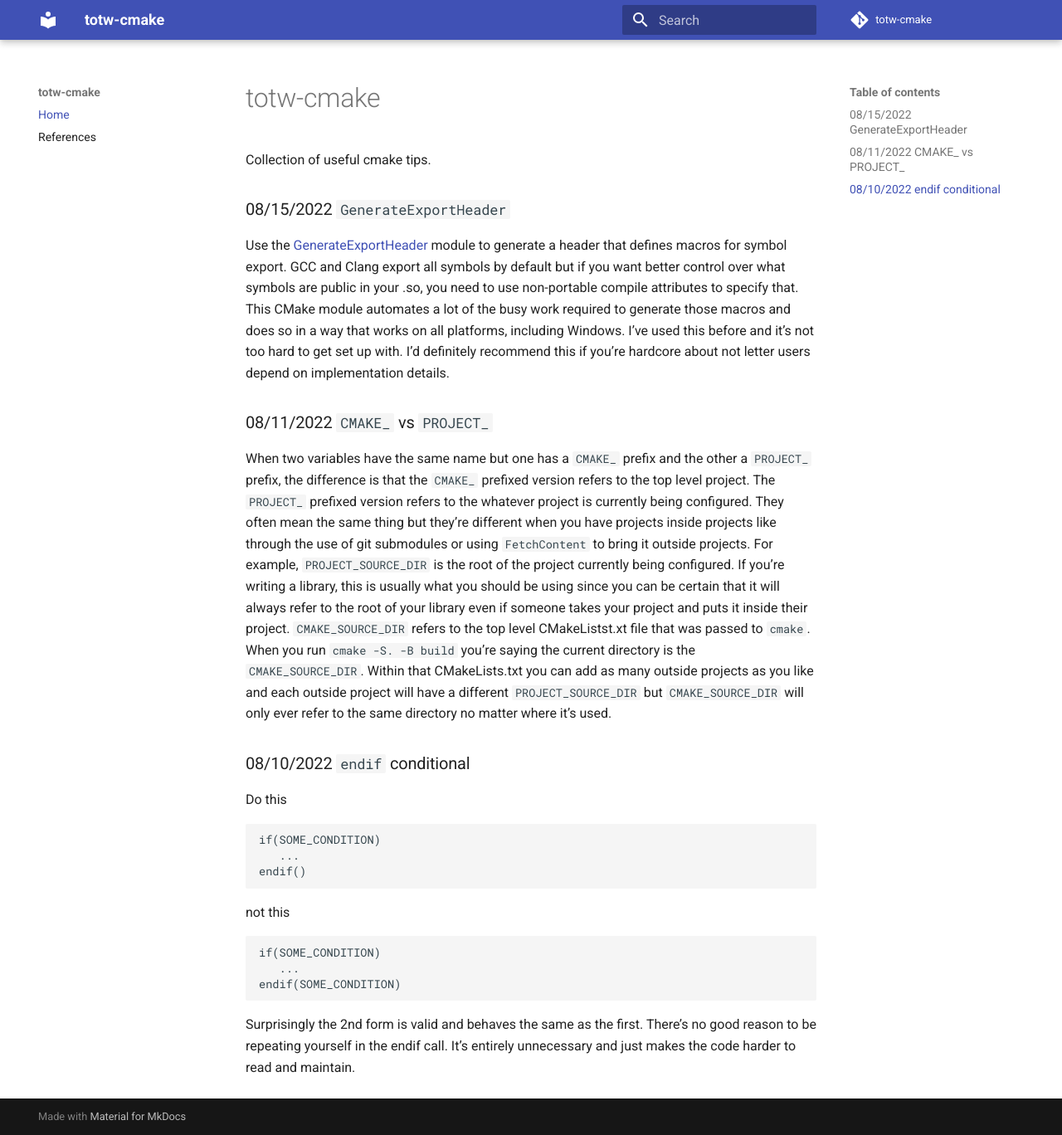
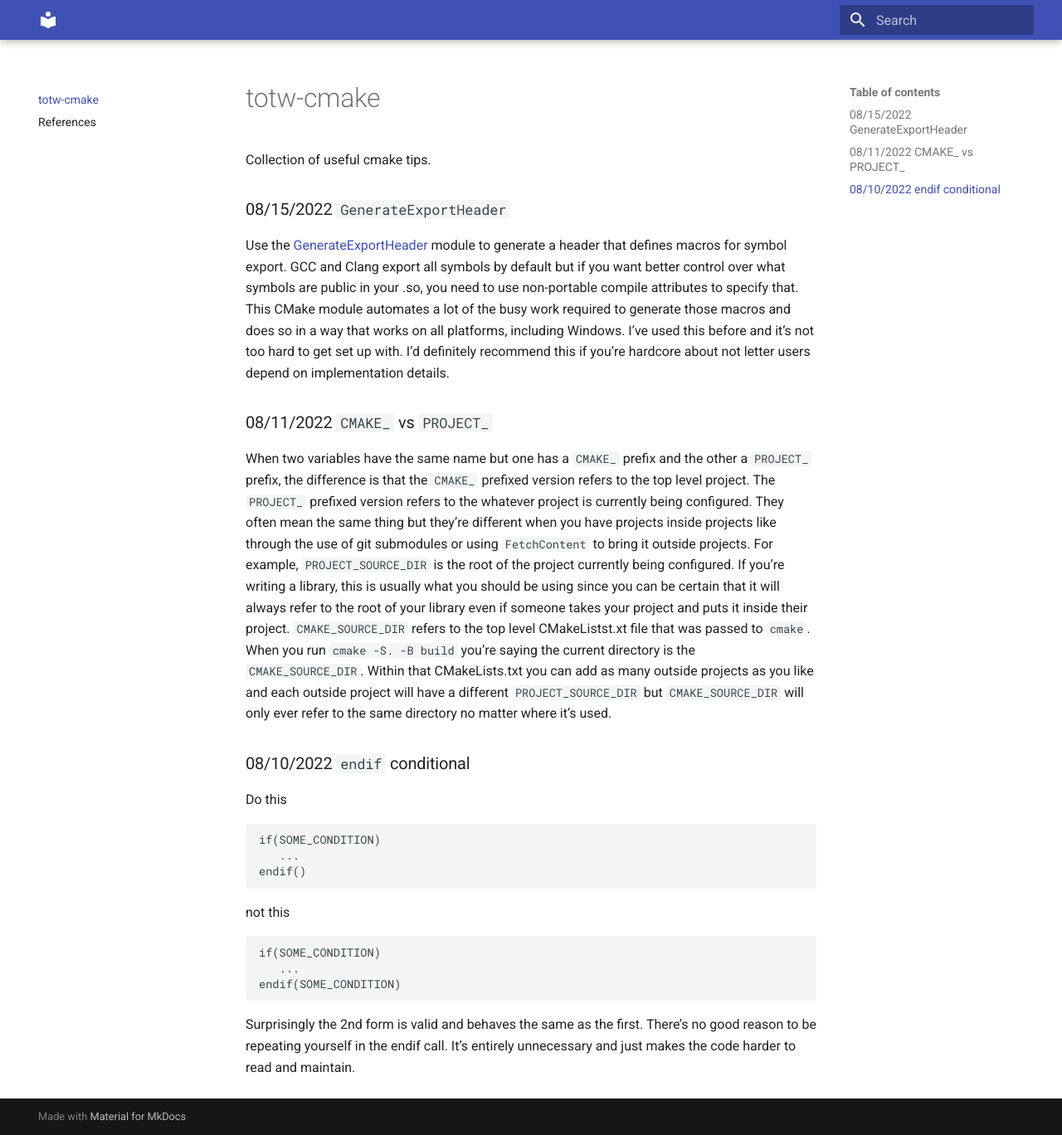
Before and after one commit to PickNikRobotics/CMakeGuidelines, an MkDocs documentation site: the page built from docs/index.md, in a window 1280 px wide and 1368 px high. Shown: the whole window at 83% size. Built offline with MkDocs 1.6.1 and Material for MkDocs 9.7.7, drawn with Linux system fonts in a browser that asks for light colours; comment, search, counter and statistics services are not loaded.

Commit message:
Update mkdocs.yml

```diff
--- a/mkdocs.yml
+++ b/mkdocs.yml
@@ -1,14 +1,2 @@
-site_name: totw-cmake
-site_description: Collection of cmake tips
-site_author: Chris Thrasher
-
 theme:
   name: 'material'
-  language: en
-
-repo_name: 'totw-cmake'
-repo_url: 'https://github.com/PickNikRobotics/totw-cmake'
-
-nav:
-    - Home: index.md
-    - References: references.md
```
